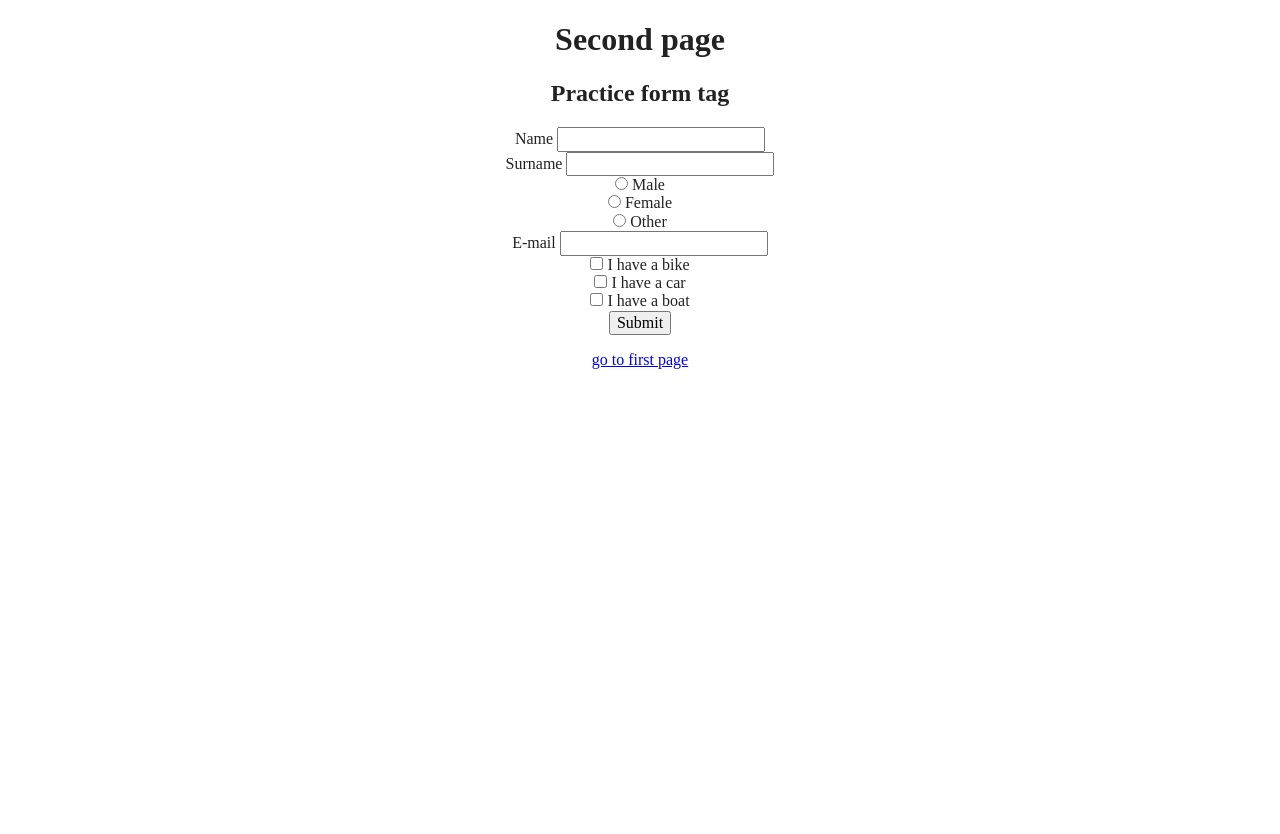
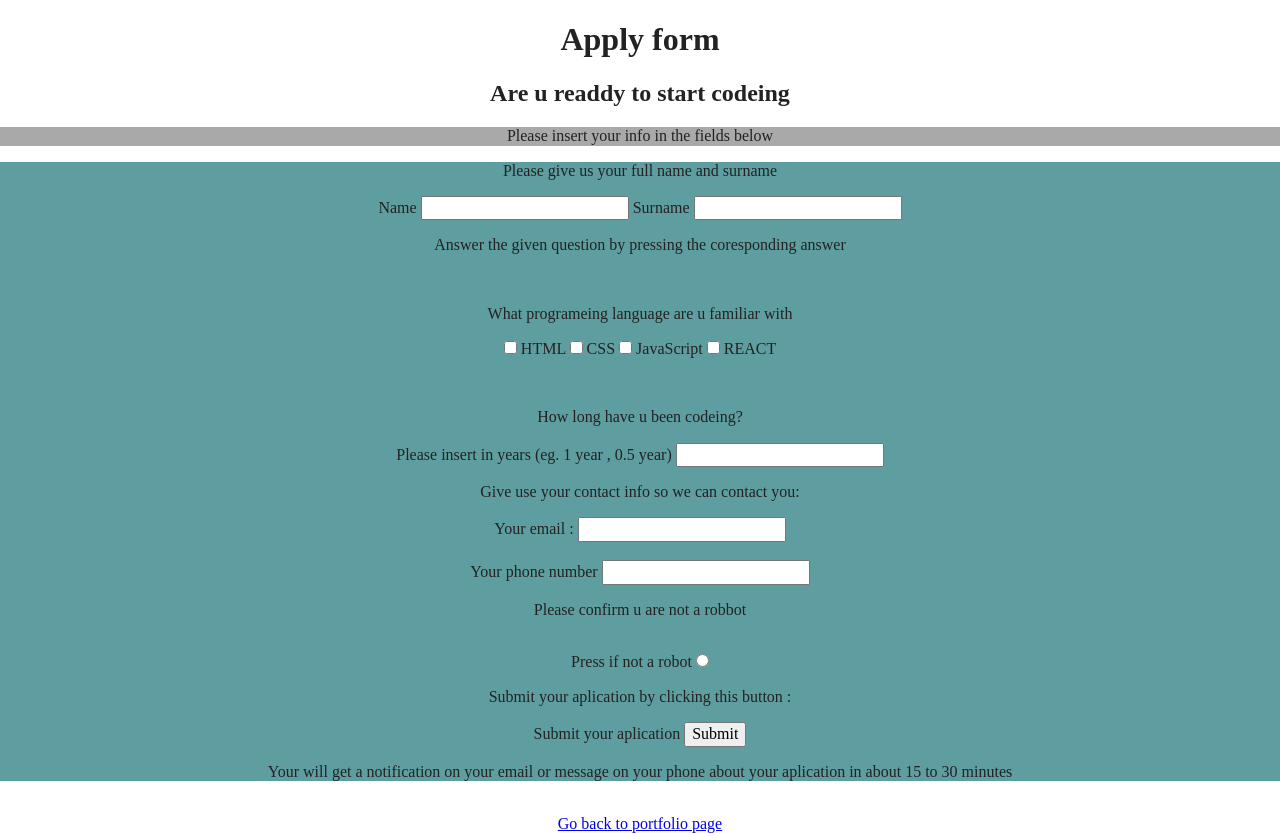
Before and after one commit to bojan-popov/CodeAcademy-, a website built with Parcel: page Second.html in a window 1280 px wide. Before the commit the page ends 800 px from the top, so only its background shows below. Built offline with nearby package versions, Linux system fonts and the light colour scheme.

Commit message:
prva domashna zadaca

```diff
--- a/Second.html
+++ b/Second.html
@@ -2,7 +2,7 @@
 <html class="no-js" lang="">
   <head>
     <meta charset="utf-8" />
-    <title>User form</title>
+    <title>Aply form</title>
     <meta name="description" content="" />
     <meta name="viewport" content="width=device-width, initial-scale=1" />
 
@@ -22,46 +22,98 @@
   </head>
 
   <body>
-    <header style="text-align: center;">
-      <h1>Second page</h1>
-      <h2>Practice form tag</h2>
+    <header
+      style="text-align: center;"
+      style="font-family: Verdana, Geneva, Tahoma, sans-serif;"
+    >
+      <h1>Apply form</h1>
+      <h2>Are u readdy to start codeing</h2>
     </header>
-    <main style="text-align: center;">
+    <main
+      style="text-align: center;"
+      style="
+        font-family: Impact, Haettenschweiler, 'Arial Narrow Bold', sans-serif;
+      "
+    >
+      <div style="background-color: darkgray;" style="margin: 0 0 0 0;">
+        <p>Please insert your info in the fields below</p>
+      </div>
       <!--Osnovite za form tagot , text atributi i label i nivno znacenje-->
-      <form id="first-form">
-        <label for="name">Name</label>
-        <input type="text" id="name" name="firstname" />
-        <br />
-        <label for="surname">Surname</label>
-        <input type="text" id="surname" name="surname" />
-        <br />
-        <input type="radio" id="male" name="gender" value="male" />
-        <label for="male">Male</label><br />
-        <input type="radio" id="female" name="gender" value="female" />
-        <label for="female">Female</label><br />
-        <input type="radio" id="other" name="gender" value="other" />
-        <label for="other">Other</label>
-        <br />
-        <input
-          type="hidden"
-          name="hidden_field"
-          value="value of hidden field"
-        />
-        <label for="email">E-mail</label>
-        <input type="email" name="email" id="email" /><br />
-        <input type="checkbox" id="vehicle1" name="vehicle1" value="Bike" />
-        <label for="vehicle1"> I have a bike</label><br />
-        <input type="checkbox" id="vehicle2" name="vehicle2" value="Car" />
-        <label for="vehicle2"> I have a car</label><br />
-        <input type="checkbox" id="vehicle3" name="vehicle3" value="Boat" />
-        <label for="vehicle3"> I have a boat</label><br />
-        <input type="submit" value="Submit" />
-      </form>
+      <div style="background-color: cadetblue;">
+        <form id="first-form">
+          <p>Please give us your full name and surname</p>
+          <label for="firstname">Name</label>
+          <input type="text" name="firstname" id="fname" />
+          <label for="surname">Surname</label>
+          <input type="text" name="surname" id="sname" />
+          <br />
+          <p>Answer the given question by pressing the coresponding answer</p>
+          <br />
+          <p>What programeing language are u familiar with</p>
+          <input
+            type="checkbox"
+            name="programeing_language"
+            id="planguage"
+            value="HTML"
+          />
+          <label for="programeing_language">HTML</label>
+          <input
+            type="checkbox"
+            name="programeing_language"
+            id="planguage"
+            value="CSS"
+          />
+          <label for="programeing_language">CSS</label>
+          <input
+            type="checkbox"
+            name="programeing_language"
+            id="planguage"
+            value="JavaScript"
+          />
+          <label for="programeing_language">JavaScript</label>
+          <input
+            type="checkbox"
+            name="programeing_language"
+            id="planguage"
+            value="React"
+          />
+          <label for="programeing_language">REACT</label>
+          <pre id="preview"></pre>
+          <br />
+          <p>How long have u been codeing?</p>
+          <label for="yearscodeing"
+            >Please insert in years (eg. 1 year , 0.5 year)</label
+          >
+          <input type="text" name="yearscodeing" id="ycode" />
+          <br />
+          <p>Give use your contact info so we can contact you:</p>
+          <label for="email">Your email :</label>
+          <input type="email" name="email" id="email" />
+          <br />
+          <br />
+          <label for="pnumber">Your phone number</label>
+          <input type="number" name="pnumber" id="pnumber" />
+          <br />
+          <p>Please confirm u are not a robbot</p>
+          <br />
+          <label for="robot">Press if not a robot</label>
+          <input type="radio" name="robot" id="robot" value="not a robot" />
+          <p>Submit your aplication by clicking this button :</p>
+          <label for="submit">Submit your aplication</label>
+          <input type="submit" name="submit" id="submit" />
+          <br />
+          <p>
+            Your will get a notification on your email or message on your phone
+            about your aplication in about 15 to 30 minutes
+          </p>
+        </form>
+      </div>
       <pre id="preview"></pre>
+      <br />
     </main>
     <footer style="text-align: center;">
       <div>
-        <a href="/index.html"> go to first page </a>
+        <a href="/index.html"> Go back to portfolio page </a>
       </div>
     </footer>
     <script src="js/vendor/modernizr-3.11.2.min.js"></script>
```
Also changed, not shown: index.html (+1 -1 lines).
